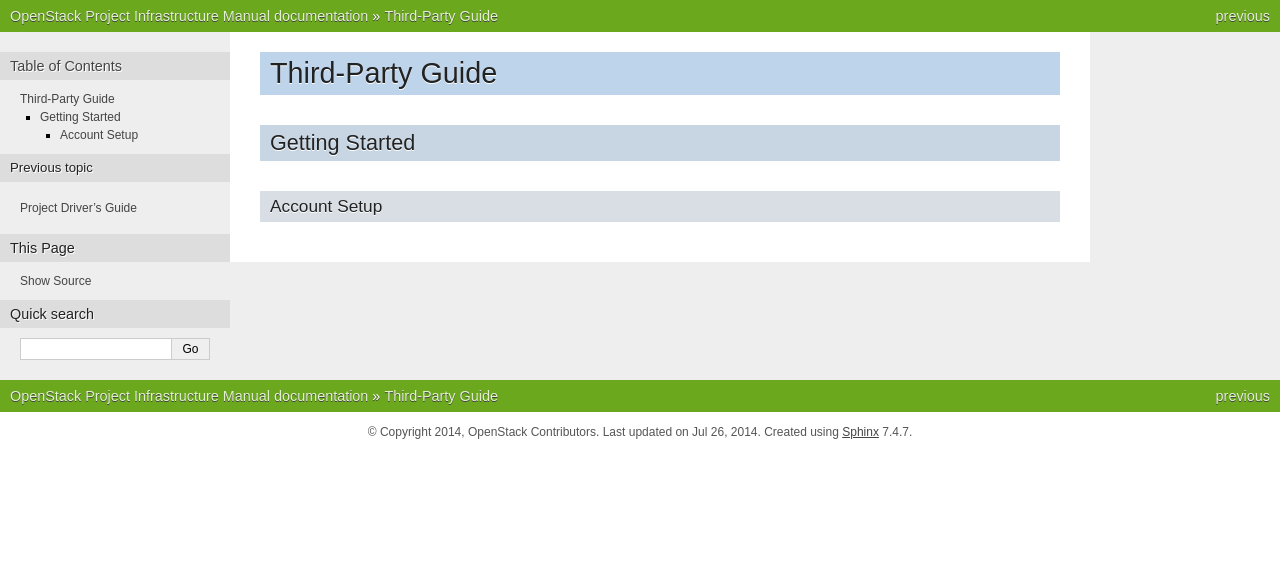
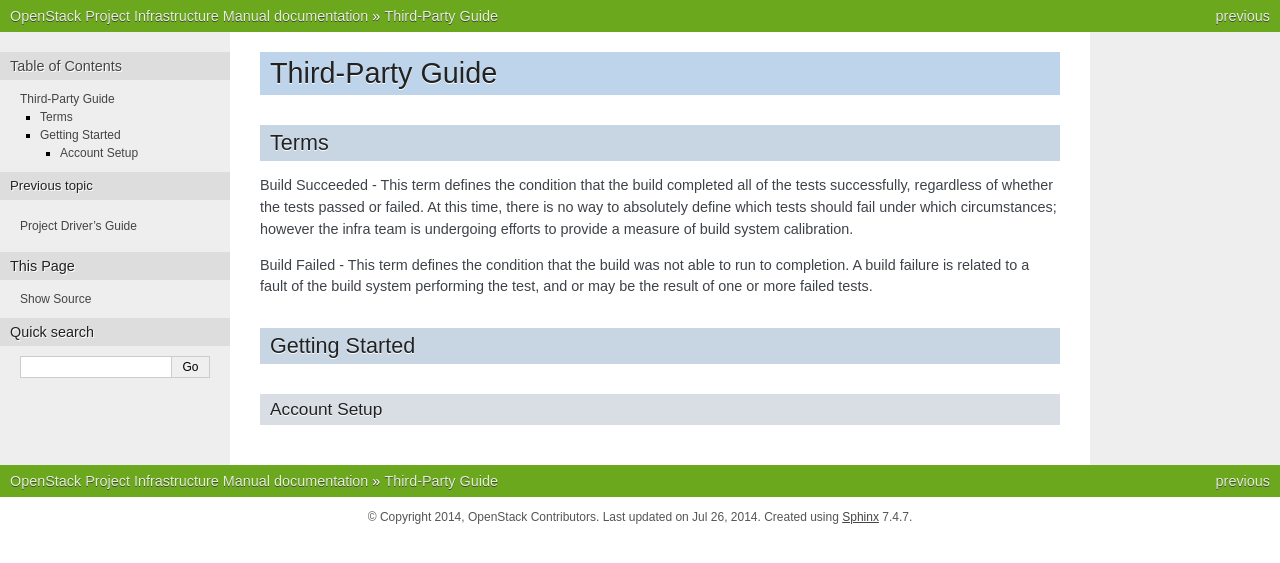
Before and after one commit to openstack-archive/infra-manual, a Sphinx documentation site: the page built from doc/source/third-party.rst, in a window 1280 px wide. Shown: the top 563 px of the page. Built offline with Sphinx 7.4.7, drawn with Linux system fonts in a browser that asks for light colours.

Commit message:
Definition Of Third Party Terms
This patch proposes an addition to the third party manual
for the definition of third party ci terms.

Change-Id: Ica34eb0cac75ed06fdff3e3b5d291c6a51cbcfad

```diff
--- a/doc/source/third-party.rst
+++ b/doc/source/third-party.rst
@@ -5,6 +5,13 @@
 Third-Party Guide
 #################
 
+Terms
+===============
+Build Succeeded - This term defines the condition that the build completed all of the tests successfully, regardless of whether the tests passed or failed.  At this time, there is no way to absolutely define which tests should fail under which circumstances; however the infra team is undergoing efforts to provide a measure of build system calibration.
+
+Build Failed - This term defines the condition that the build was not able to run to completion.  A build failure is related to a fault of the build system performing the test, and or may be the result of one or more failed tests.
+
+
 Getting Started
 ===============
 
```
